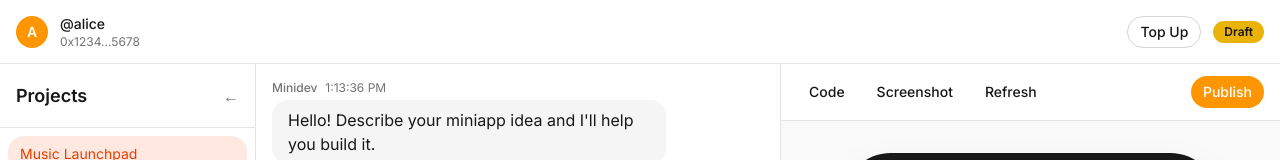
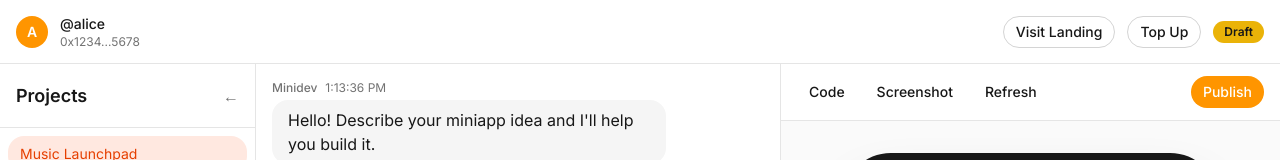
Before and after one commit to Kalra-V/minidev-assignment, a Next.js app: page /app in a window 1280 px wide. Shown: the top 160 px of the page. Built offline with nearby package versions, Linux system fonts and the light colour scheme.

Commit message:
Added buttons for navigating app and landing page from navbar

```diff
--- a/components/app/AppNavbar.tsx
+++ b/components/app/AppNavbar.tsx
@@ -3,8 +3,15 @@
 import { Badge } from '@/components/ui/Badge';
 import { Button } from '@/components/ui/Button';
 import { AppState } from './AppShell';
+import { useRouter } from 'next/navigation';
 
 export function AppNavbar({ appState }: { appState: AppState }) {
+  const router = useRouter();
+
+  const handleVisitLanding = () => {
+    router.push('/');
+  };
+
   return (
     <nav className="flex h-16 items-center justify-between border-b border-neutral-200 bg-white px-4">
       <div className="flex items-center gap-3">
@@ -18,6 +25,9 @@ export function AppNavbar({ appState }: { appState: AppState }) {
       </div>
 
       <div className="flex items-center gap-3">
+      <Button variant="outline" size="sm" onClick={handleVisitLanding}>
+          Visit Landing
+        </Button>
         <Button variant="outline" size="sm">
           Top Up
         </Button>
--- a/components/landing/Navbar.tsx
+++ b/components/landing/Navbar.tsx
@@ -1,7 +1,15 @@
+'use client';
 import Link from 'next/link';
 import { Button } from '@/components/ui/Button';
+import { useRouter } from 'next/navigation';
 
 export function Navbar() {
+  const router = useRouter();
+
+  const handleVisitApp = () => {
+    router.push('/app');
+  };
+
   return (
     <nav className="border-b border-neutral-200 bg-white">
       <div className="mx-auto flex h-16 max-w-7xl items-center justify-between px-4 sm:px-6 lg:px-8">
@@ -10,6 +18,9 @@ export function Navbar() {
         </Link>
 
         <div className="flex items-center gap-3">
+          <Button variant="ghost" size="sm" onClick={handleVisitApp}>
+            Visit App
+          </Button>
           <Button variant="ghost" size="sm">
             Sign In
           </Button>
```
